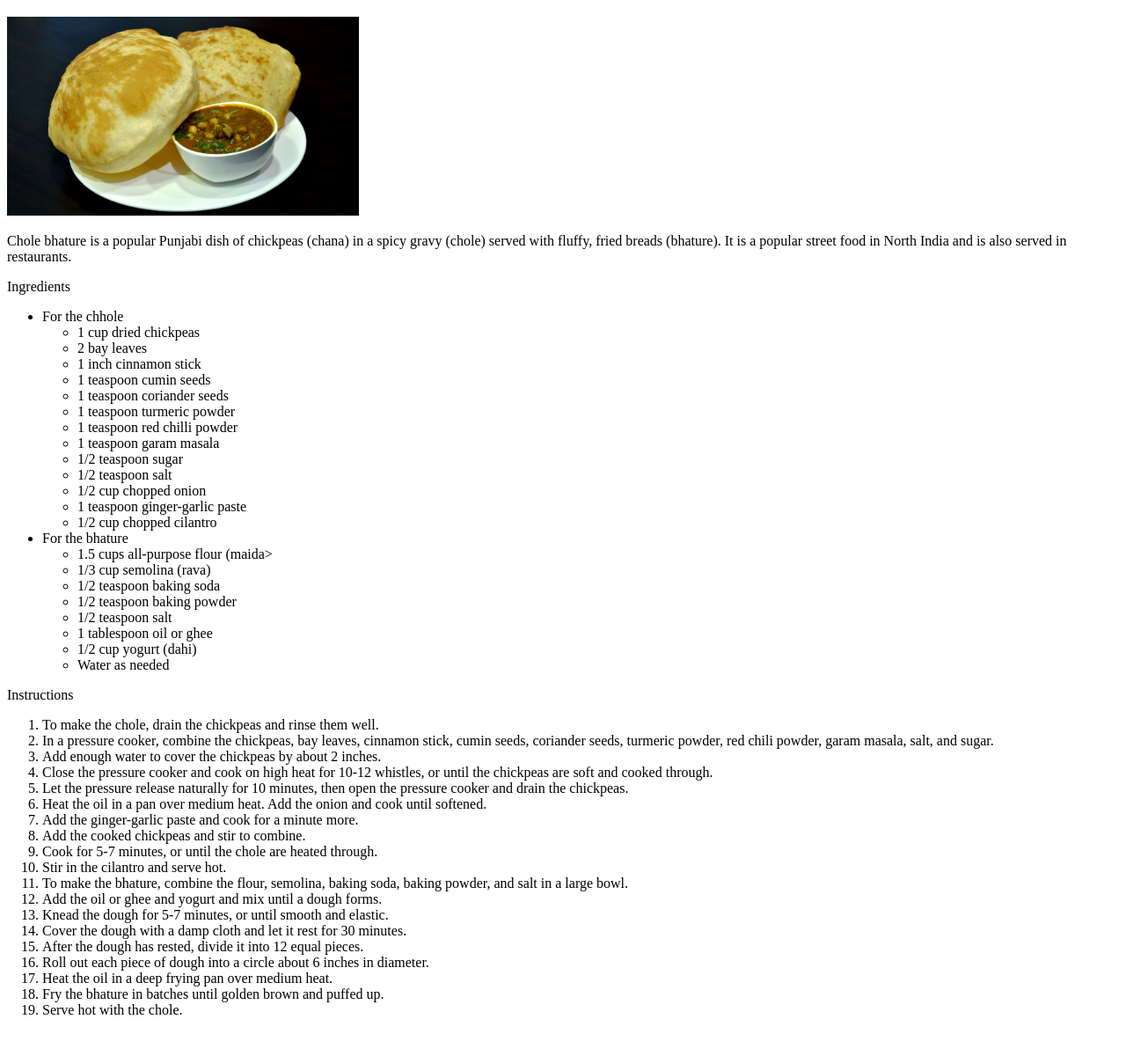
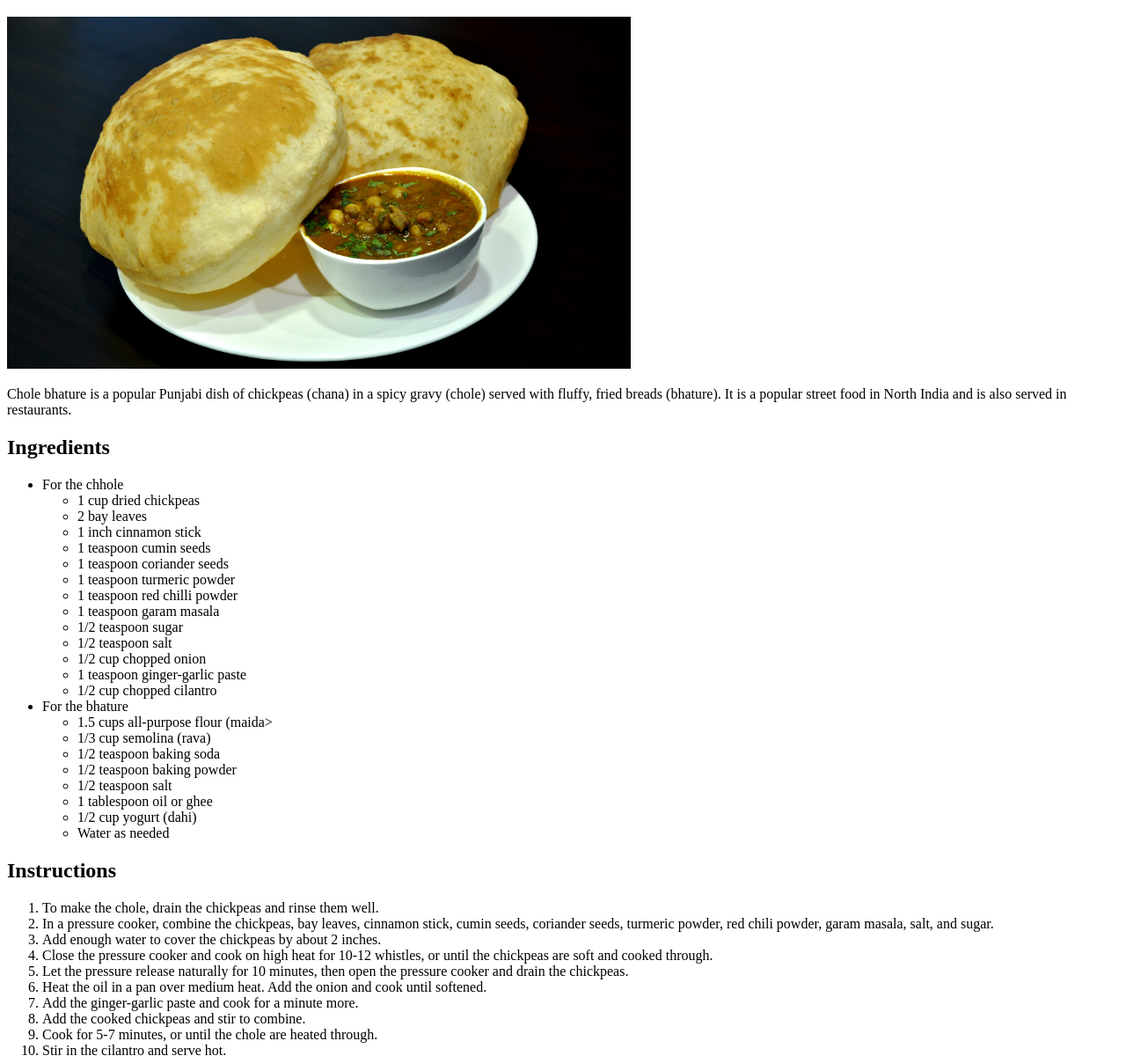
Before and after one commit to sbeve72/TheOdinProject, a plain HTML site: page odin-recipes/recipes/chhole-bhature.html in a window 1280 px wide. Shown: the part 61-1261 px from the top of the page at 88% size. Before the commit the page ends 1234 px from the top, so only its background shows below. Drawn offline with Linux system fonts and the light colour scheme.

Commit message:
Fix error with the <p> tag
Fix an error with the <p> tag complaining about mismatch and add an <h1> tag in some relevant places

```diff
--- a/odin-recipes/recipes/chhole-bhature.html
+++ b/odin-recipes/recipes/chhole-bhature.html
@@ -6,14 +6,16 @@
 </head>
 <body>
 <h1>Chhole Bhature</h1>
-<img src="../images/chhole-bhature.jpeg" alt="An image of a plate of chhole bhature" width="400">
+<img src="../images/chhole-bhature.jpeg" alt="An image of a plate of chhole bhature" height="400">
 <p>Chole bhature is a popular Punjabi dish of chickpeas (chana) in a spicy gravy (chole) served with fluffy, fried
 	breads (bhature).
 	It is a popular street food in North India and is also served in restaurants.
 </p>
 
-<p>
+<div>
+	<h2>
 			Ingredients
+	</h2>
 	<ul>
 		<li>
 			For the chhole
@@ -63,23 +65,27 @@
 			</ul>
 		</li>
 	</ul>
-</p>
+</div>
 
-<p>
+<div>
+	<h2>
 		Instructions
+	</h2>
 	<ol>
 		<li>
 			To make the chole, drain the chickpeas and rinse them well.
 		</li>
 		<li>
-		In a pressure cooker, combine the chickpeas, bay leaves, cinnamon stick, cumin seeds, coriander seeds, turmeric
+			In a pressure cooker, combine the chickpeas, bay leaves, cinnamon stick, cumin seeds, coriander seeds,
+			turmeric
 			powder, red chili powder, garam masala, salt, and sugar.
 		</li>
 		<li>
 			Add enough water to cover the chickpeas by about 2 inches.
 		</li>
 		<li>
-		Close the pressure cooker and cook on high heat for 10-12 whistles, or until the chickpeas are soft and cooked
+			Close the pressure cooker and cook on high heat for 10-12 whistles, or until the chickpeas are soft and
+			cooked
 			through.
 		</li>
 		<li>
@@ -128,7 +134,7 @@
 			Serve hot with the chole.
 		</li>
 	</ol>
-</p>
+</div>
 
 </body>
 </html>
```
Lines whose indentation alone changed are shown as unchanged.
